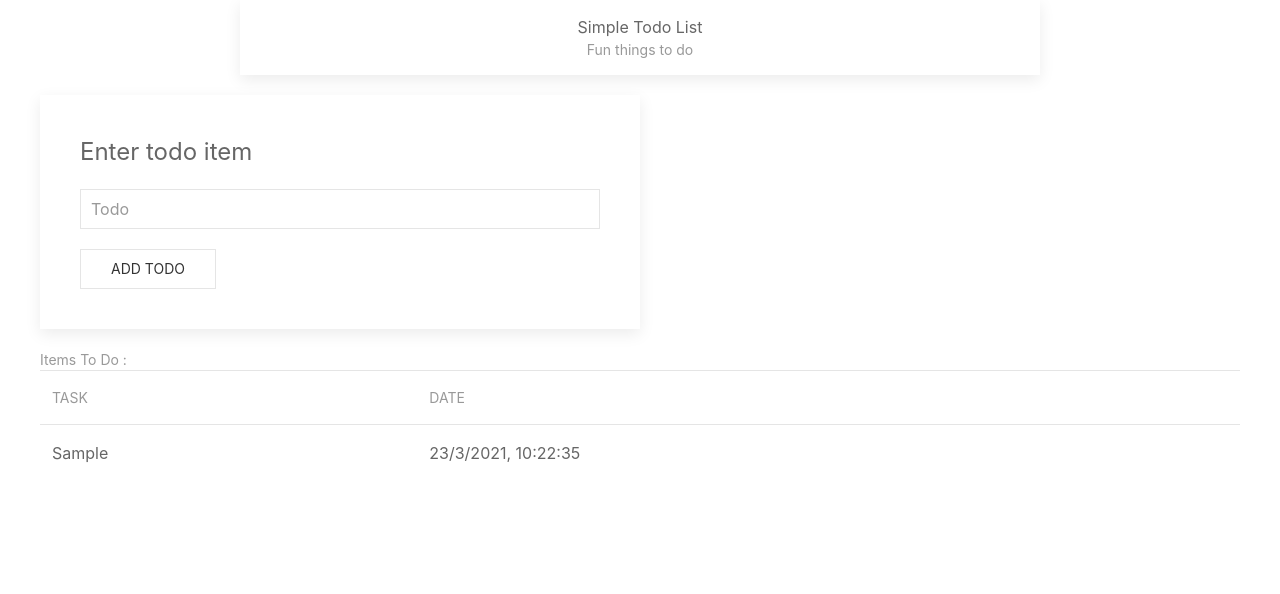
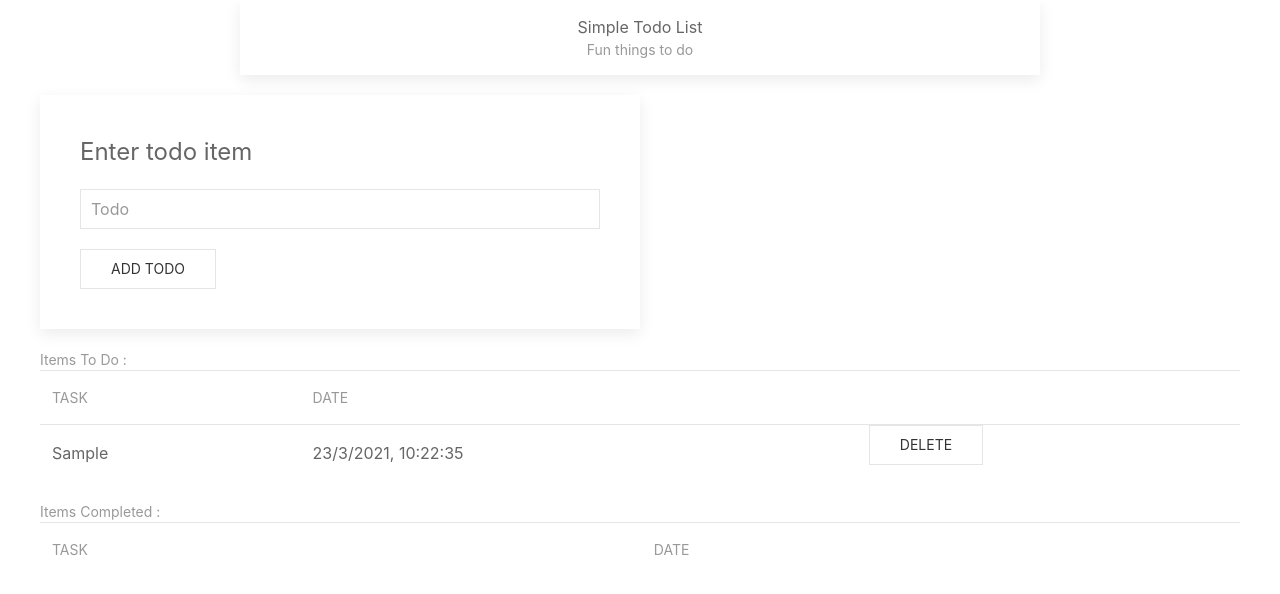
Before and after one commit to wit-hdip-comp-sci-2020/todo-svelte, a Svelte app: page / in a window 1280 px wide. Both pictures are taken after typing "Sample" into the empty fields and a click on the button "ADD TODO". Shown: the top 594 px of the page. Built offline with nearby package versions, Linux system fonts and the light colour scheme.

Commit message:
done list + delete button support

```diff
--- a/src/App.svelte
+++ b/src/App.svelte
@@ -1,6 +1,14 @@
 <script>
   let todoText = "";
   let todoItems = [];
+  let doneItems = [];
+
+  function uuidv4() {
+    return "xxxxxxxx-xxxx-4xxx-yxxx-xxxxxxxxxxxx".replace(/[xy]/g, function (c) {
+      var r = Math.random() * 16 | 0, v = c == "x" ? r : (r & 0x3 | 0x8);
+      return v.toString(16);
+    });
+  }
 
   function addTodo() {
     const todo = {
@@ -10,6 +18,15 @@
     todoItems.push(todo);
     todoItems = [...todoItems];
     todoText = "";
+  }
+
+  function deleteTodo(id) {
+    const found = todoItems.findIndex((todo) => todo.id == id);
+    const done = todoItems[found];
+    todoItems.splice(found, 1);
+    todoItems = [...todoItems];
+    doneItems.push(done);
+    doneItems = [...doneItems];
   }
 </script>
 
@@ -42,6 +59,24 @@
         <tr>
           <td> {todo.text} </td>
           <td> {todo.date} </td>
+          <button on:click={deleteTodo(todo.id)}  class="uk-button uk-button-default">Delete</button>
+        </tr>
+      {/each}
+    </tbody>
+  </table>
+  <table class="uk-table uk-table-divider" id="done-table">
+    <caption> Items Completed :</caption>
+    <thead>
+      <tr>
+        <th>Task</th>
+        <th>Date</th>
+      </tr>
+    </thead>
+    <tbody>
+      {#each doneItems as todo}
+        <tr>
+          <td> {todo.text} </td>
+          <td> {todo.date}</td>
         </tr>
       {/each}
     </tbody>
```
